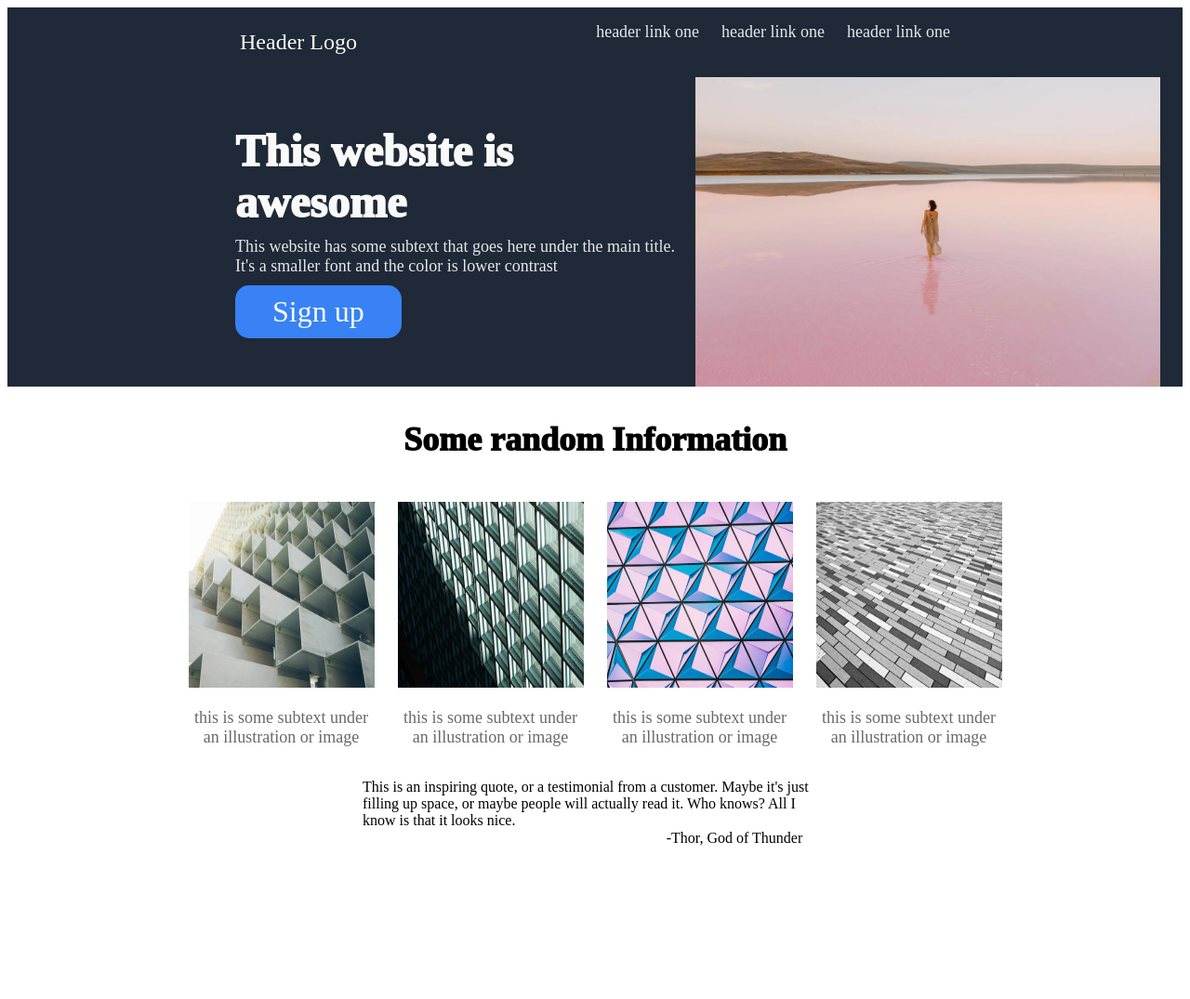
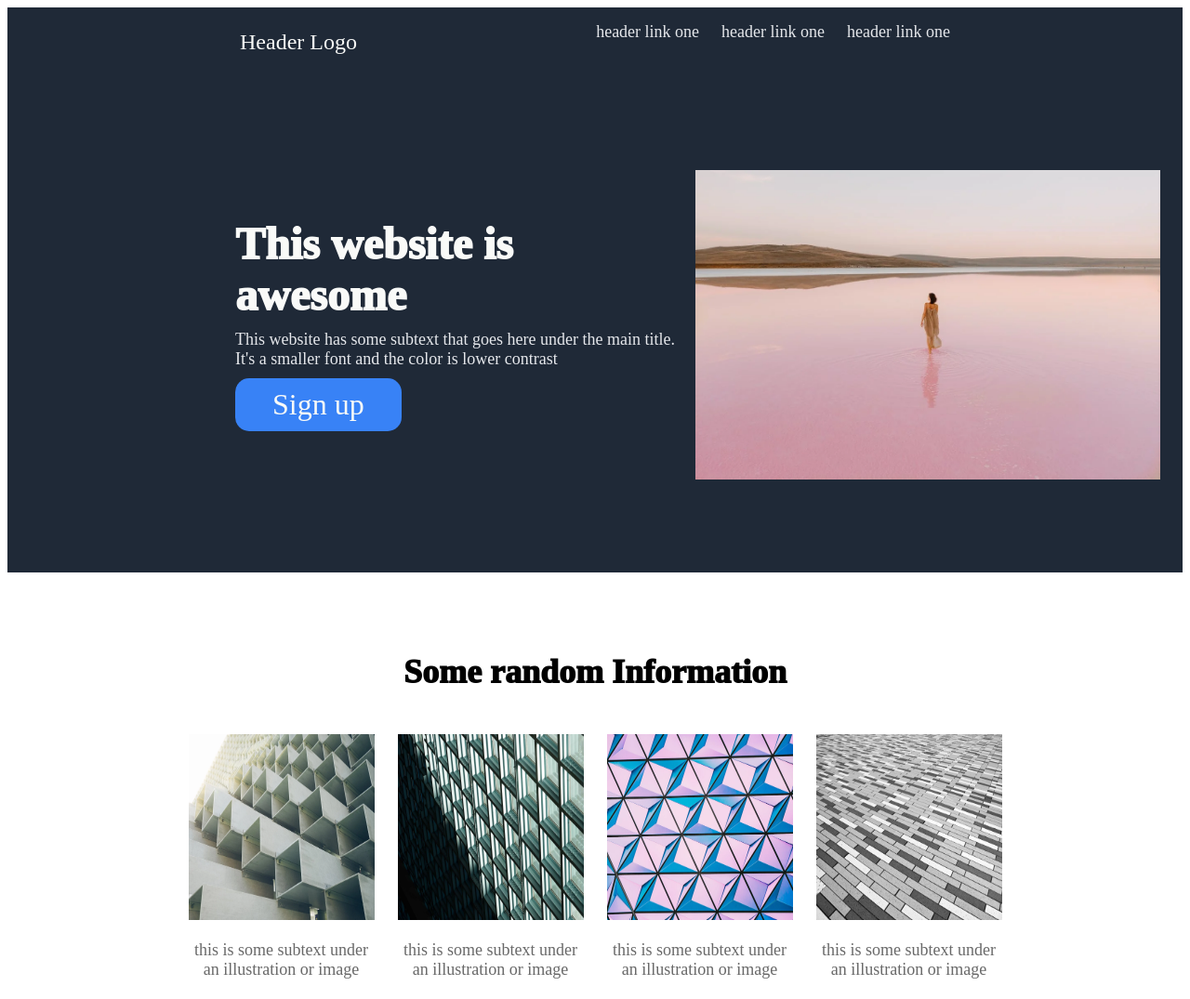
Before and after one commit to dittygoops/landing-page, a plain HTML site: page index.html in a window 1280 px wide. Shown: the top 1075 px of the page at 93% size. Before the commit the page ends 935 px from the top, so only its background shows below. Drawn offline with Linux system fonts and the light colour scheme.

Commit message:
Add aesthetics/paddings

```diff
--- a/styles.css
+++ b/styles.css
@@ -27,6 +27,8 @@
     display: flex;
     background-color: #1F2937;
     justify-content: space-between;
+    padding-top: 100px;
+    padding-bottom: 100px;
 }
 
 .hero-text {
@@ -71,6 +73,8 @@
     flex-direction: column;
     justify-content: center;
     align-items: center;
+    padding-top: 50px;
+    padding-bottom: 150px;
 }
 
 .info-images {
@@ -111,13 +115,20 @@
     display: flex;
     flex-direction: column;
     align-items: center;
+    background-color: #E5E7EB;
+    padding-top: 100px;
+    padding-bottom: 50px;
 }
 
 .quotation {
     width: 500px;
     margin-bottom: -15px;
+    font-style: italic;
+    font-size: 36px;
+    color: #1F2937;
 }
 
 .author {
     padding-left: 300px;
+    font-weight: 1000;
 }
```
